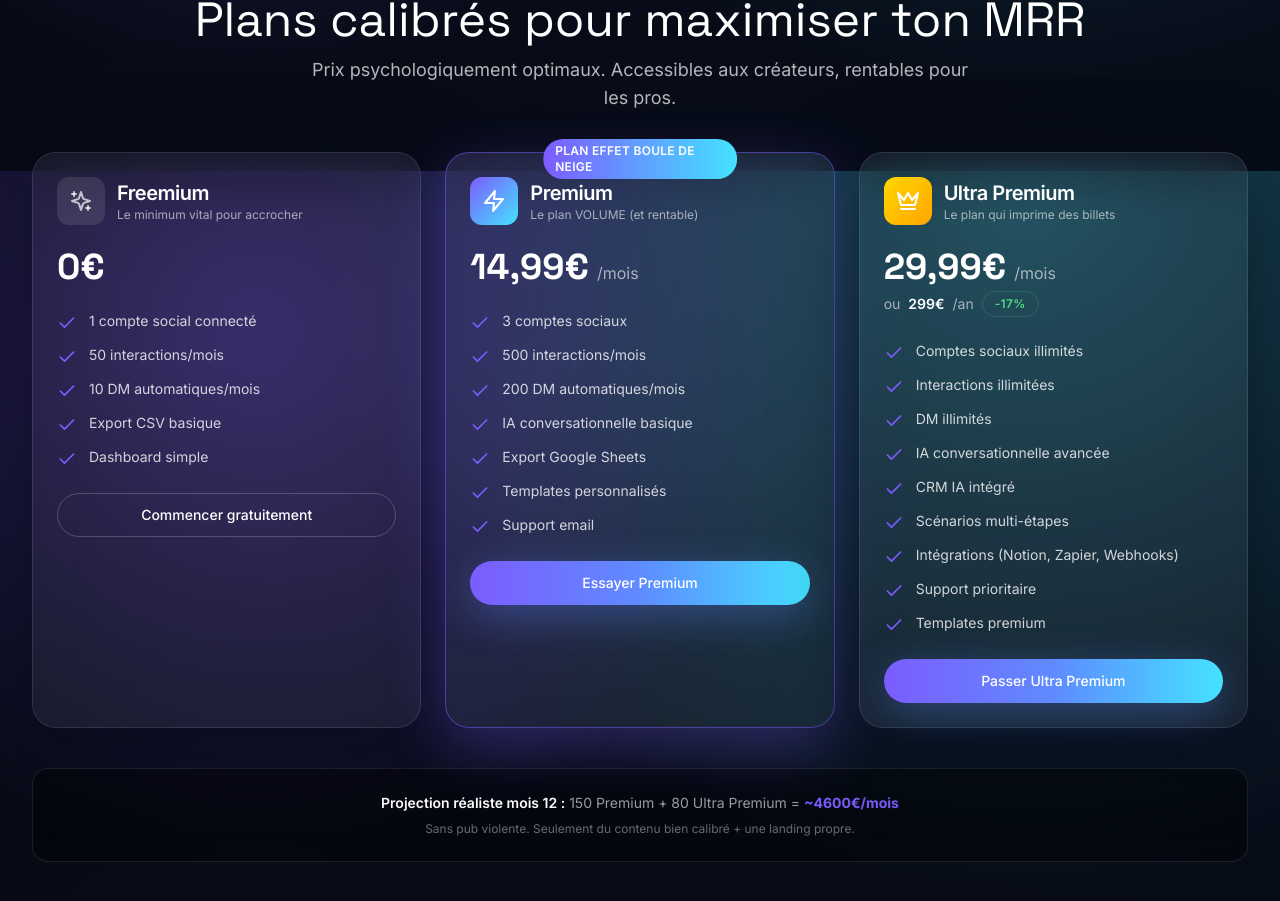
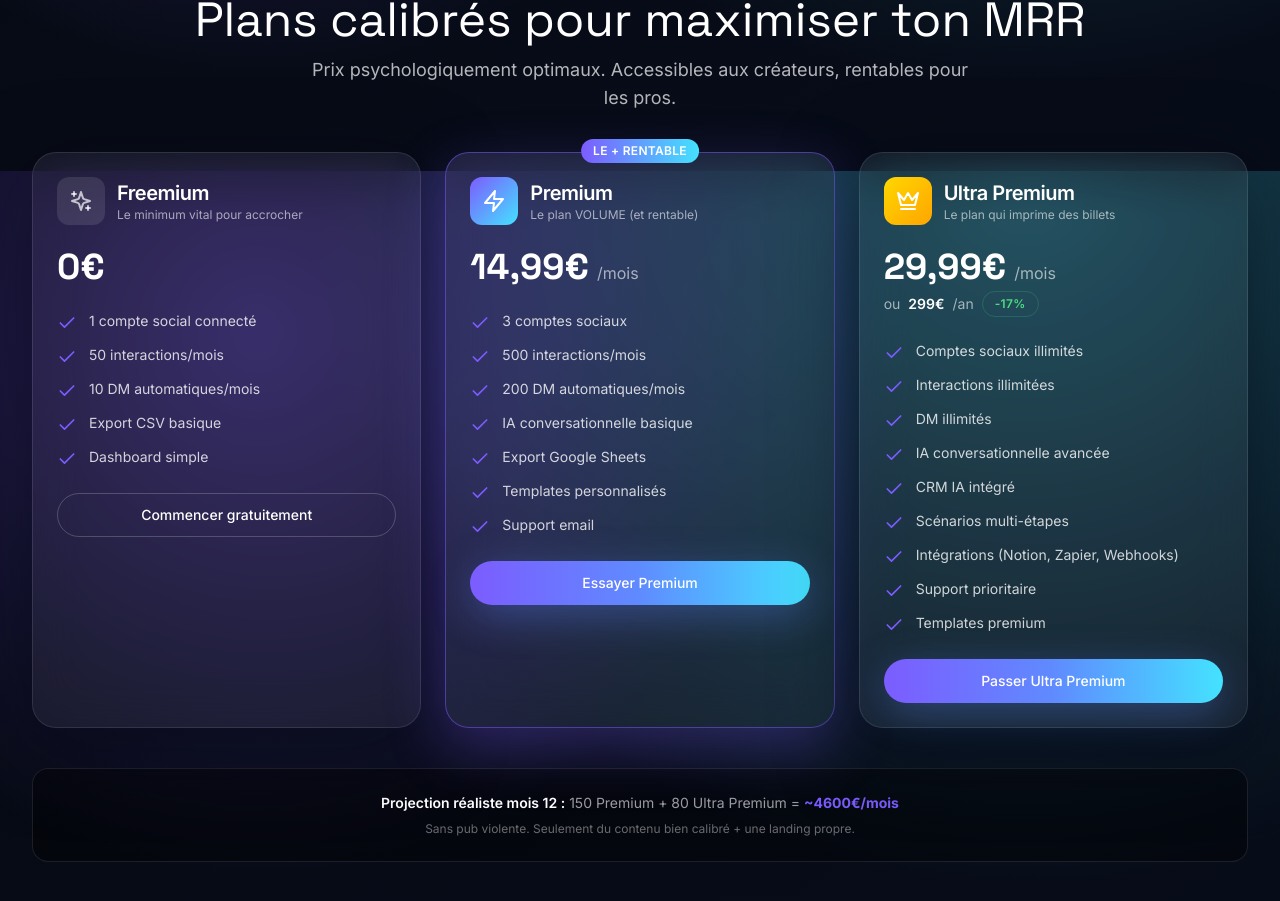
Before and after one commit to marvynclouet/plugIA, a Next.js app in the folder frontend/: page / in a window 1280 px wide. Shown: the part 2229-3130 px from the top of the page. Built offline with nearby package versions, Linux system fonts and the light colour scheme.

Commit message:
Change Premium plan highlight from 'Plan effet boule de neige' to 'Le + rentable'

```diff
--- a/frontend/app/page.tsx
+++ b/frontend/app/page.tsx
@@ -135,7 +135,7 @@ const pricingPlans = [
     cta: 'Essayer Premium',
     popular: true,
     icon: Zap,
-    highlight: 'Plan effet boule de neige',
+    highlight: 'Le + rentable',
   },
   {
     name: 'Ultra Premium',
```
Also changed, not shown: 1 other file (tests, documents, lock files or other folders).
